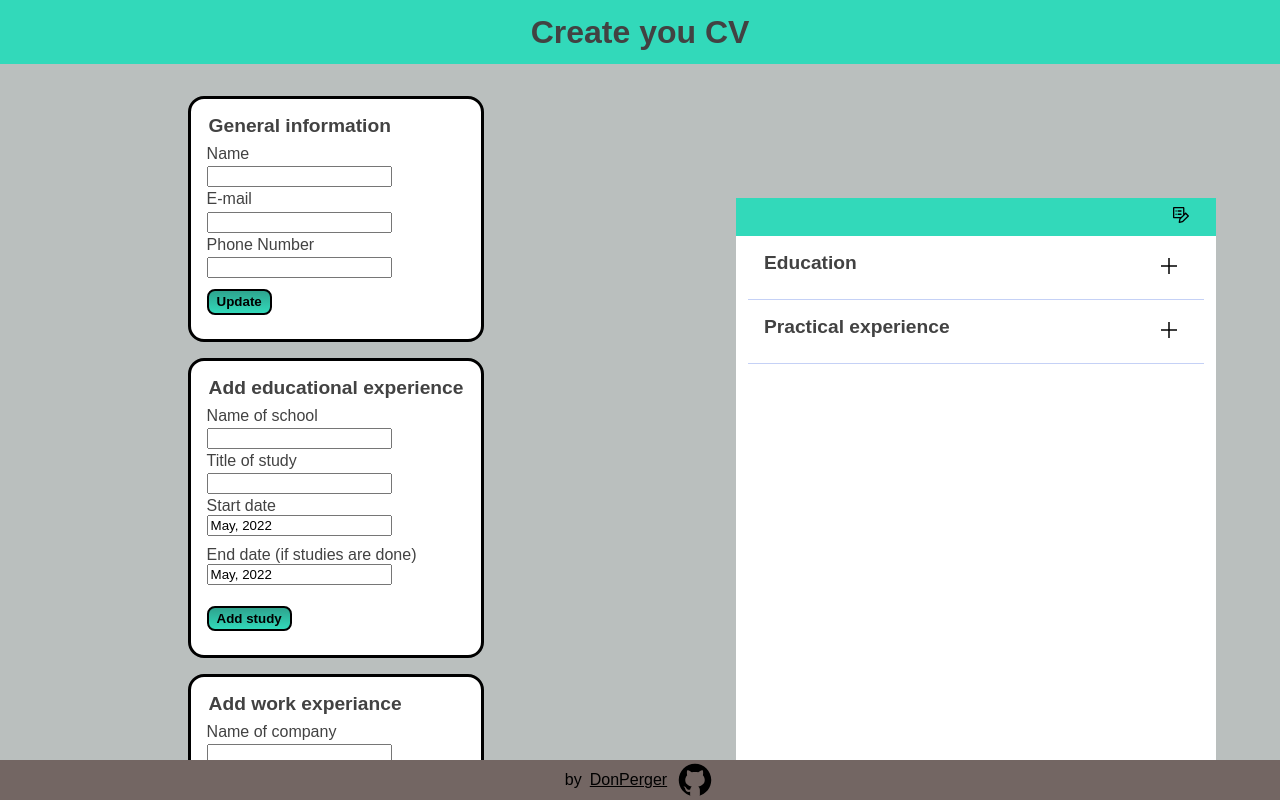
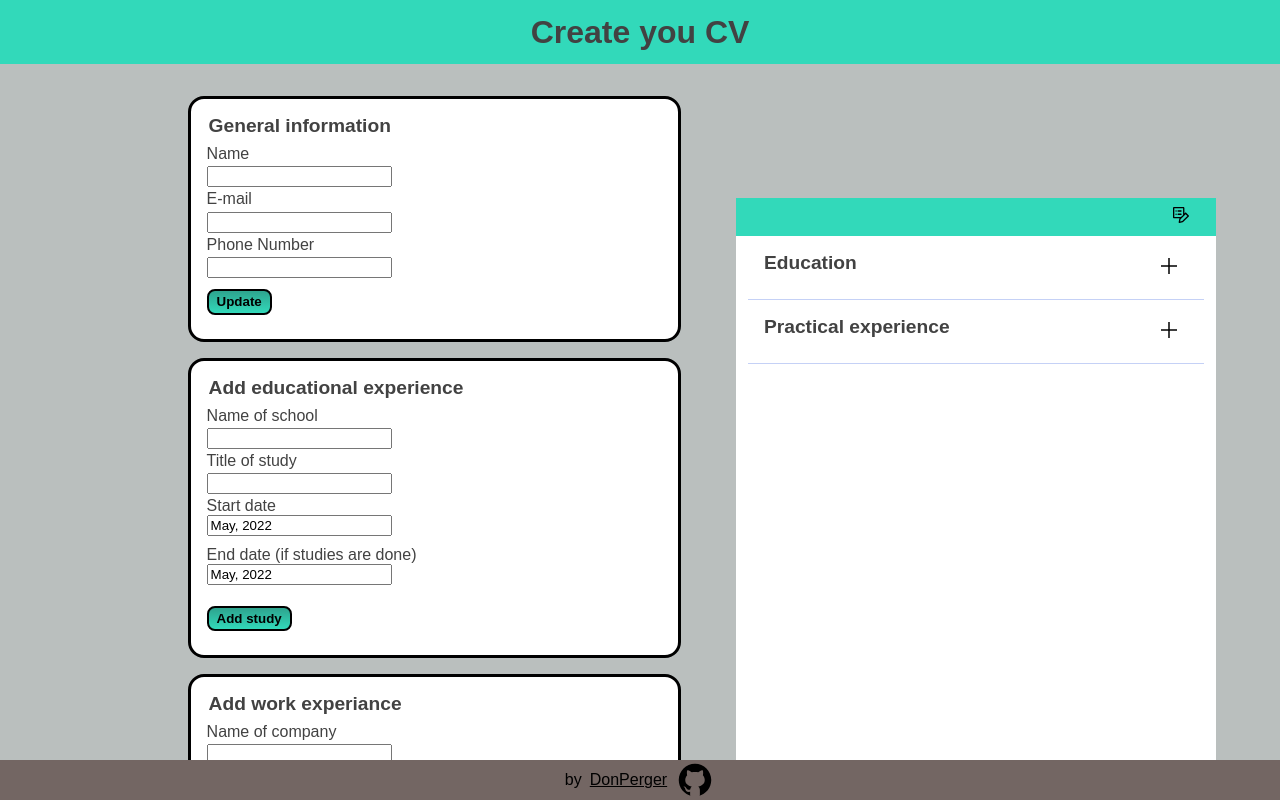
Before and after one commit to donperger/cv-project, a React (Create React App) app: page / in a window 1280 px wide. Built offline with nearby package versions, Linux system fonts and the light colour scheme; the HTML template or start-up script is replaced by a standard one.

Commit message:
Style forms

```diff
--- a/src/styles/GeneralInfo.css
+++ b/src/styles/GeneralInfo.css
@@ -11,6 +11,7 @@ form {
   border: 0.2rem solid #000;
   border-radius: 1rem;
   margin: 1rem;
+  width: 150%;
 }
 
 form legend {
```
